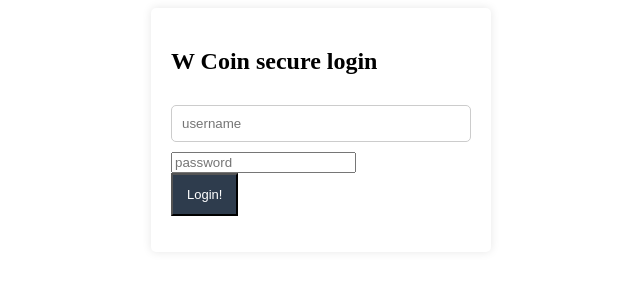
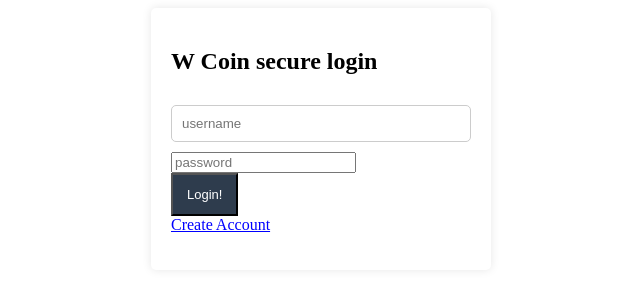
Before and after one commit to wangtry3417/WTech, a Python web app: template templates/wcoin.html in a window 1280 px wide. Shown: the top 300 px of the page, without its empty margins (319-959 px from the left). Run offline with Jinja, Linux system fonts and the light colour scheme; the template is opened without the code that fills it, so the values that code supplies are empty.

Commit message:
Update wcoin.html

```diff
--- a/templates/wcoin.html
+++ b/templates/wcoin.html
@@ -24,6 +24,12 @@
         font-size: 13px;
         border_radius: 30%
       }
+      a {
+        color: #0000FF;
+      }
+      a:hover {
+        color: #00FF00;
+      }
     </style>
   </head>
   <body>
@@ -34,6 +40,8 @@
            <input type="password" name="pw" placeholder="password">
            <br>
            <button class="btn1" id="btn1">Login!</button>
+           <br>
+           <a href="/wcoin/create/account">Create Account</a>
       </form>
     </div>
     <br>
```
